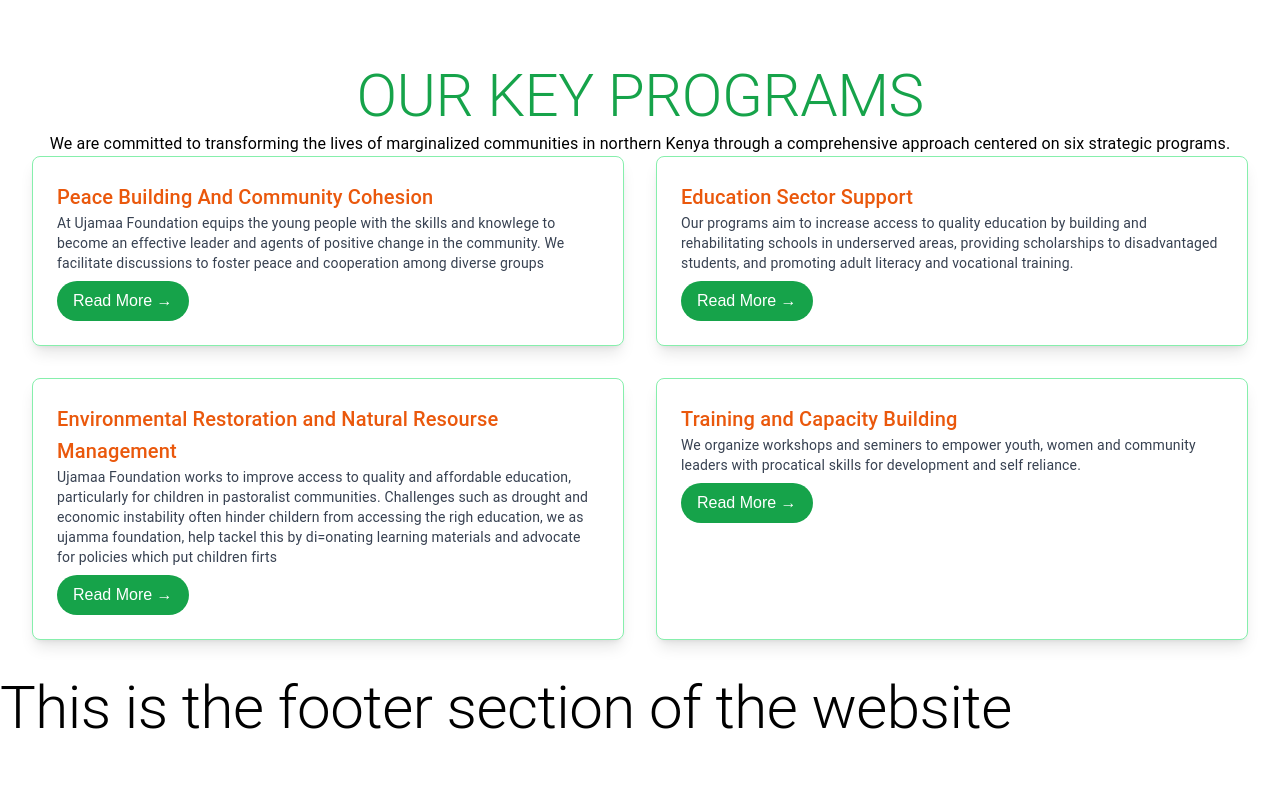
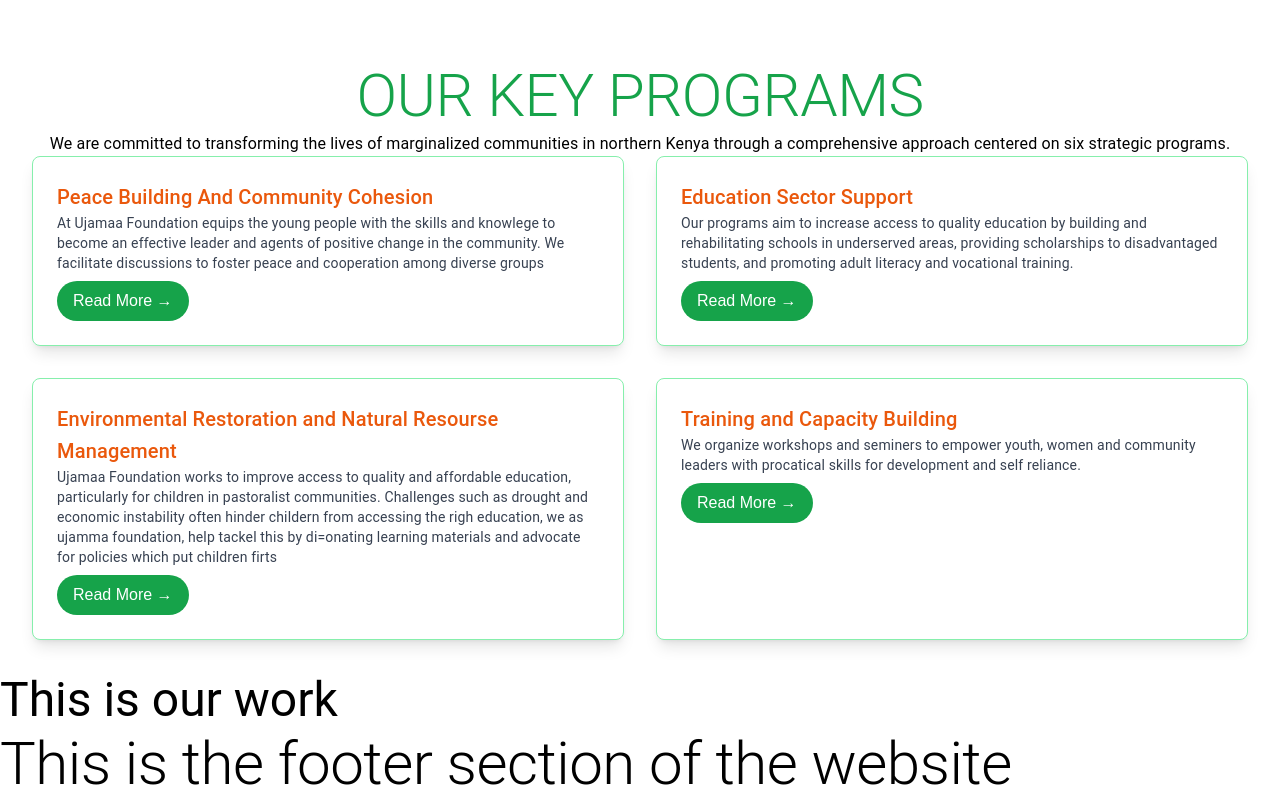
Before and after one commit to ahmednule/Ujamaa-Foundation, a Next.js app: page / in a window 1280 px wide. Shown: the part 1431-2231 px from the top of the page. Before the commit the page ends 2175 px from the top, so only its background shows below. Built offline with nearby package versions, Linux system fonts and the light colour scheme.

Commit message:
fetaure: cretad ourOWorks folder inside the ui folder and nested it inisde the page.tsf file

```diff
--- a/src/app/page.tsx
+++ b/src/app/page.tsx
@@ -6,6 +6,7 @@ import { items } from "@components/lib/HomeLinks";
 import AboutUs from "@components/components/AboutUs"
 import KeyPrograms from "@components/components/KeyPrograms"
 import Footer from "@components/components/Footer"
+import OurWork from "@components/components/ui/OurWork"
 
 export default function Home() {
   return (
@@ -47,6 +48,7 @@ export default function Home() {
       </Carousel>
       <AboutUs/>
       <KeyPrograms/>
+      <OurWork/>
       <Footer/>
     </>
   );
--- /dev/null
+++ b/src/components/ui/OurWork.jsx
@@ -0,0 +1,8 @@
+import { Typography } from "@mui/material"
+export default function OurWork() {
+    return(
+        <>
+        <Typography variant="h3">This is our work</Typography>
+        </>
+    )
+}
```
